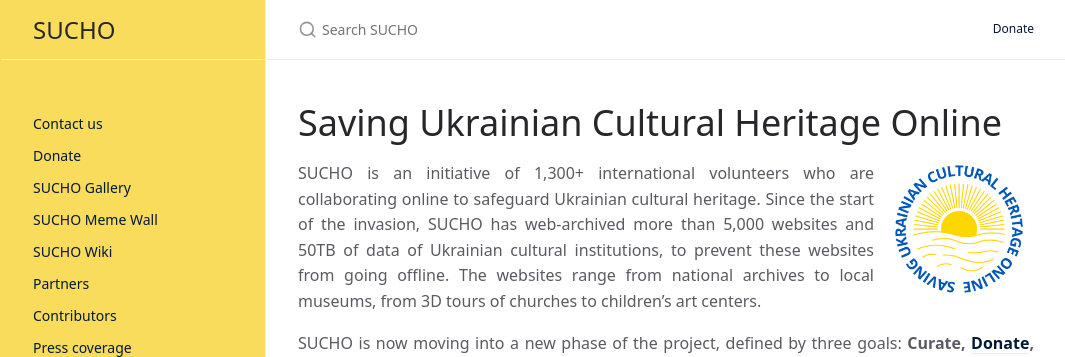
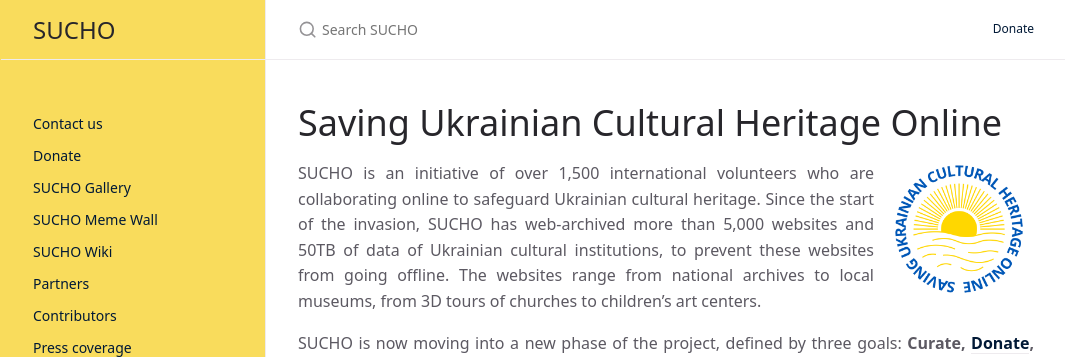
Before and after one commit to sucho-archiving/sucho-archiving.github.io, a Jekyll site: the page built from index.md, in a window 1280 px wide and 900 px high. Shown: the top 357 px of the window, without its empty margins (106-1171 px from the left). Built offline with Jekyll 4.4.1, drawn with Linux system fonts in a browser that asks for light colours.

Commit message:
Updated volunteer number

```diff
--- a/index.md
+++ b/index.md
@@ -11,7 +11,7 @@
 
 <img src="/assets/images/sucho-logo.png" width="150px" style="float:right; margin-left: 10px;" title="Saving Ukrainian Cultural Heritage Online">
 
-SUCHO is an initiative of 1,300+ international volunteers who are collaborating online to safeguard Ukrainian cultural heritage. Since the start of the invasion, SUCHO has web-archived more than 5,000 websites and 50TB of data of Ukrainian cultural institutions, to prevent these websites from going offline. The websites range from national archives to local museums, from 3D tours of churches to children’s art centers.
+SUCHO is an initiative of over 1,500 international volunteers who are collaborating online to safeguard Ukrainian cultural heritage. Since the start of the invasion, SUCHO has web-archived more than 5,000 websites and 50TB of data of Ukrainian cultural institutions, to prevent these websites from going offline. The websites range from national archives to local museums, from 3D tours of churches to children’s art centers.
 {: .text-justify }
 
 SUCHO is now moving into a new phase of the project, defined by three goals: **Curate, [Donate](#donate), Educate**. In Phase 2, SUCHO will coordinate aid shipments of digitization hardware, exhibit Ukrainian culture online and organize training for Ukrainian cultural workers in digitization methods.
```
